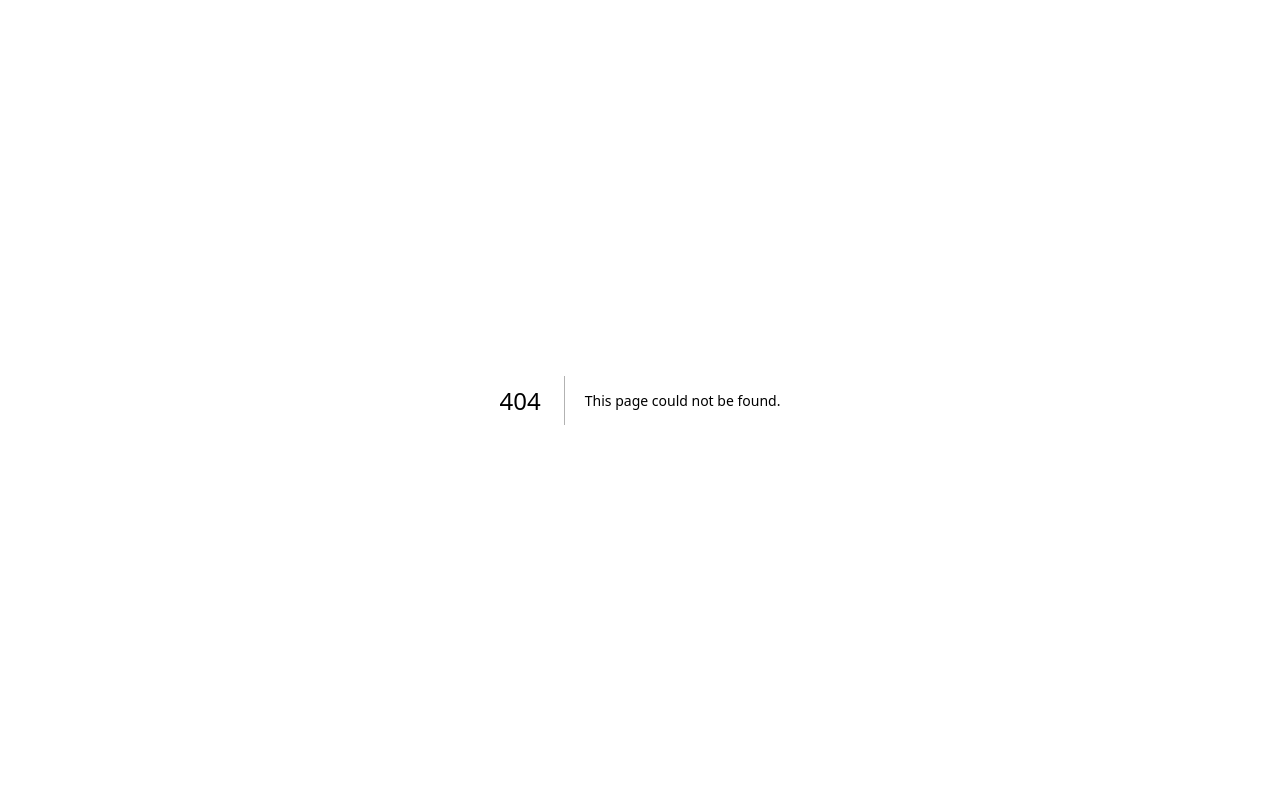
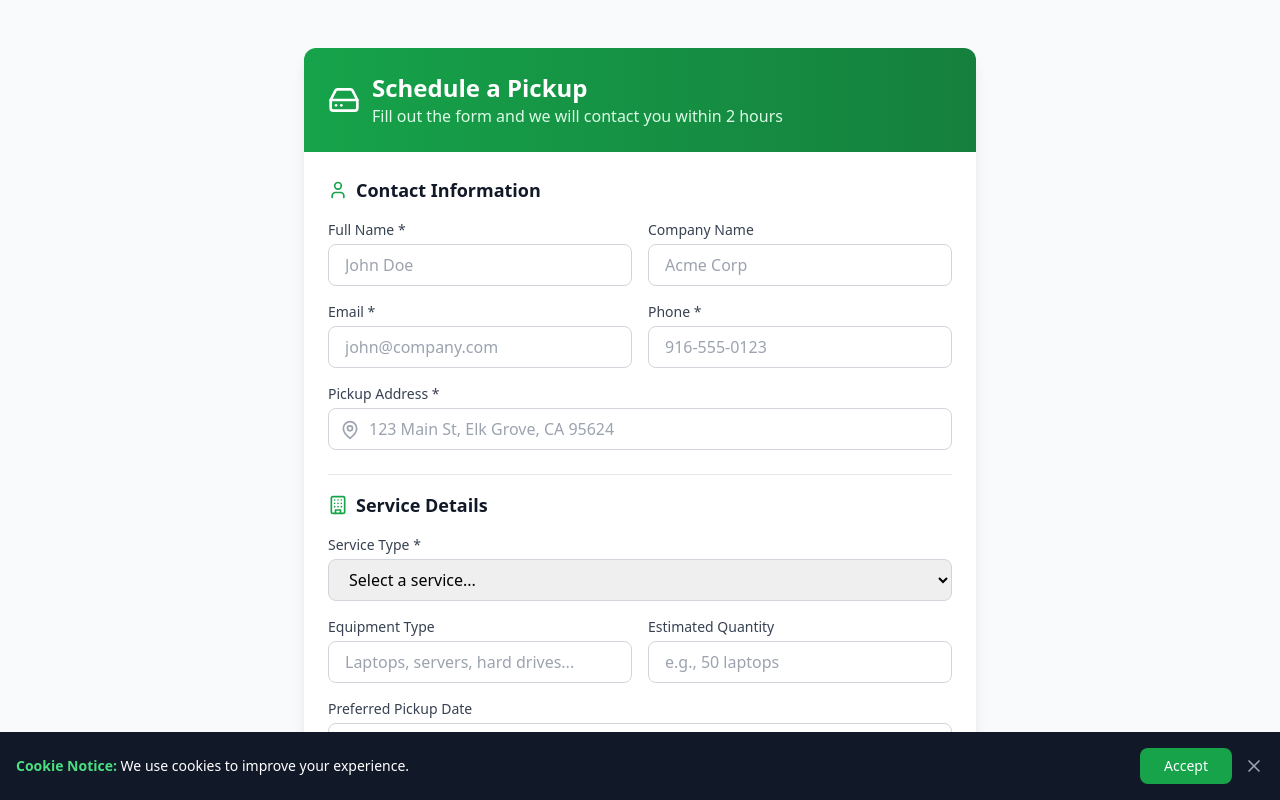
Before and after one commit to Zakanova/ppsprecyclingllc, a Next.js app: page /schedule in a window 1280 px wide. Before the commit this address had no page. Shown: the top 800 px of the page. Built offline with nearby package versions, Linux system fonts and the light colour scheme.

Commit message:
Add schedule form with job details, cookie consent, and update button links

```diff
--- a/app/layout.tsx
+++ b/app/layout.tsx
@@ -1,14 +1,18 @@
 import './globals.css'
+import CookieConsent from '@/components/CookieConsent'
 
 export const metadata = {
   title: 'PPS Recycling LLC - IT Asset Disposition & E-Waste Recycling',
-  description: 'Secure IT asset disposition and e-waste recycling for Elk Grove and Sacramento businesses. Free pickup, certified data destruction, revenue sharing.',
+  description: 'Secure IT asset disposition and e-waste recycling for Elk Grove and Sacramento businesses.',
 }
 
 export default function RootLayout({ children }: { children: React.ReactNode }) {
   return (
     <html lang="en">
-      <body>{children}</body>
+      <body>
+        {children}
+        <CookieConsent />
+      </body>
     </html>
   )
 }
--- a/app/page.tsx
+++ b/app/page.tsx
@@ -157,14 +157,14 @@ function WelcomeSection({ setView }: { setView: (view: 'welcome' | 'buy' | 'itad
               <p className="text-sm text-green-100 mb-4">Ready to schedule a pickup?</p>
               <div className="flex flex-col sm:flex-row justify-center gap-4">
                 <a
-                  href="mailto:info@ppsprecycling.com?subject=E-Waste Pickup Request - Elk Grove"
+                  href="/schedule?type=ewaste"
                   className="bg-blue-600 hover:bg-blue-700 text-white font-bold py-3 px-6 rounded-lg flex items-center justify-center space-x-2 transition-all"
                 >
                   <Truck className="h-5 w-5" />
                   <span>Schedule E-Waste Pickup</span>
                 </a>
                 <a
-                  href="mailto:info@ppsprecycling.com?subject=ITAD/Data Destruction Pickup Request"
+                  href="/schedule?type=itad"
                   className="bg-gray-800 hover:bg-gray-900 text-white font-bold py-3 px-6 rounded-lg flex items-center justify-center space-x-2 transition-all"
                 >
                   <HardDrive className="h-5 w-5" />
@@ -300,14 +300,14 @@ function ITADSection() {
           {/* Separate Schedule Buttons */}
           <div className="flex flex-col sm:flex-row justify-center gap-4">
             <a
-              href="mailto:info@ppsprecycling.com?subject=E-Waste Pickup Request - Elk Grove"
+              href="/schedule?type=ewaste"
               className="bg-orange-500 hover:bg-orange-600 text-white font-bold py-4 px-8 rounded-lg inline-flex items-center justify-center space-x-2"
             >
               <Truck className="h-5 w-5" />
               <span>Schedule E-Waste Pickup</span>
             </a>
             <a
-              href="mailto:info@ppsprecycling.com?subject=ITAD/Data Destruction Pickup Request"
+              href="/schedule?type=itad"
               className="bg-green-600 hover:bg-green-700 text-white font-bold py-4 px-8 rounded-lg inline-flex items-center justify-center space-x-2"
             >
               <HardDrive className="h-5 w-5" />
--- /dev/null
+++ b/app/schedule/page.tsx
@@ -0,0 +1,168 @@
+"use client"
+
+import { useState } from 'react'
+import { useSearchParams } from 'next/navigation'
+import { Truck, HardDrive, User, Mail, Phone, MapPin, Building, ArrowRight, CheckCircle } from 'lucide-react'
+
+export default function SchedulePage() {
+  const searchParams = useSearchParams()
+  const type = searchParams.get('type') || 'general'
+
+  const [formData, setFormData] = useState({
+    name: '',
+    company: '',
+    email: '',
+    phone: '',
+    address: '',
+    serviceType: type === 'ewaste' ? 'E-Waste Pickup' : type === 'itad' ? 'ITAD/Data Destruction' : '',
+    equipmentType: '',
+    quantity: '',
+    preferredDate: '',
+    notes: ''
+  })
+
+  const [submitted, setSubmitted] = useState(false)
+
+  const handleSubmit = (e: React.FormEvent) => {
+    e.preventDefault()
+    setSubmitted(true)
+  }
+
+  const handleChange = (e: React.ChangeEvent<HTMLInputElement | HTMLTextAreaElement | HTMLSelectElement>) => {
+    setFormData({ ...formData, [e.target.name]: e.target.value })
+  }
+
+  if (submitted) {
+    return (
+      <div className="min-h-screen bg-gray-50 flex items-center justify-center p-4">
+        <div className="max-w-md w-full bg-white rounded-lg shadow-lg p-8 text-center">
+          <div className="w-16 h-16 bg-green-100 rounded-full flex items-center justify-center mx-auto mb-4">
+            <CheckCircle className="w-8 h-8 text-green-600" />
+          </div>
+          <h1 className="text-2xl font-bold text-gray-900 mb-2">Request Received!</h1>
+          <p className="text-gray-600 mb-4">
+            Thank you {formData.name}. We will contact you within 2 hours at {formData.phone}.
+          </p>
+          <a href="/" className="inline-block bg-blue-600 hover:bg-blue-700 text-white font-medium py-3 px-6 rounded-lg">
+            Back to Homepage
+          </a>
+        </div>
+      </div>
+    )
+  }
+
+  return (
+    <div className="min-h-screen bg-gray-50 py-12 px-4">
+      <div className="max-w-2xl mx-auto">
+        <div className="bg-white rounded-xl shadow-lg overflow-hidden">
+          <div className="bg-gradient-to-r from-green-600 to-green-700 text-white p-6">
+            <div className="flex items-center space-x-3">
+              {type === 'ewaste' ? <Truck className="h-8 w-8" /> : <HardDrive className="h-8 w-8" />}
+              <div>
+                <h1 className="text-2xl font-bold">Schedule a Pickup</h1>
+                <p className="text-green-100">Fill out the form and we will contact you within 2 hours</p>
+              </div>
+            </div>
+          </div>
+
+          <form onSubmit={handleSubmit} className="p-6 space-y-6">
+            <div className="space-y-4">
+              <h2 className="text-lg font-semibold text-gray-900 flex items-center">
+                <User className="h-5 w-5 mr-2 text-green-600" />
+                Contact Information
+              </h2>
+
+              <div className="grid grid-cols-1 md:grid-cols-2 gap-4">
+                <div>
+                  <label className="block text-sm font-medium text-gray-700 mb-1">Full Name *</label>
+                  <input type="text" name="name" required value={formData.name} onChange={handleChange}
+                    className="w-full px-4 py-2 border border-gray-300 rounded-lg focus:ring-2 focus:ring-green-500" placeholder="John Doe" />
+                </div>
+                <div>
+                  <label className="block text-sm font-medium text-gray-700 mb-1">Company Name</label>
+                  <input type="text" name="company" value={formData.company} onChange={handleChange}
+                    className="w-full px-4 py-2 border border-gray-300 rounded-lg focus:ring-2 focus:ring-green-500" placeholder="Acme Corp" />
+                </div>
+              </div>
+
+              <div className="grid grid-cols-1 md:grid-cols-2 gap-4">
+                <div>
+                  <label className="block text-sm font-medium text-gray-700 mb-1">Email *</label>
+                  <input type="email" name="email" required value={formData.email} onChange={handleChange}
+                    className="w-full px-4 py-2 border border-gray-300 rounded-lg focus:ring-2 focus:ring-green-500" placeholder="john@company.com" />
+                </div>
+                <div>
+                  <label className="block text-sm font-medium text-gray-700 mb-1">Phone *</label>
+                  <input type="tel" name="phone" required value={formData.phone} onChange={handleChange}
+                    className="w-full px-4 py-2 border border-gray-300 rounded-lg focus:ring-2 focus:ring-green-500" placeholder="916-555-0123" />
+                </div>
+              </div>
+
+              <div>
+                <label className="block text-sm font-medium text-gray-700 mb-1">Pickup Address *</label>
+                <div className="relative">
+                  <MapPin className="absolute left-3 top-3 h-5 w-5 text-gray-400" />
+                  <input type="text" name="address" required value={formData.address} onChange={handleChange}
+                    className="w-full pl-10 pr-4 py-2 border border-gray-300 rounded-lg focus:ring-2 focus:ring-green-500" placeholder="123 Main St, Elk Grove, CA 95624" />
+                </div>
+              </div>
+            </div>
+
+            <div className="space-y-4 pt-4 border-t">
+              <h2 className="text-lg font-semibold text-gray-900 flex items-center">
+                <Building className="h-5 w-5 mr-2 text-green-600" />
+                Service Details
+              </h2>
+
+              <div>
+                <label className="block text-sm font-medium text-gray-700 mb-1">Service Type *</label>
+                <select name="serviceType" required value={formData.serviceType} onChange={handleChange}
+                  className="w-full px-4 py-2 border border-gray-300 rounded-lg focus:ring-2 focus:ring-green-500">
+                  <option value="">Select a service...</option>
+                  <option value="E-Waste Pickup">E-Waste Recycling Pickup</option>
+                  <option value="ITAD/Data Destruction">ITAD / Data Destruction</option>
+                  <option value="Office Cleanout">Office Electronics Cleanout</option>
+                  <option value="Data Center Decommission">Data Center Decommission</option>
+                </select>
+              </div>
+
+              <div className="grid grid-cols-1 md:grid-cols-2 gap-4">
+                <div>
+                  <label className="block text-sm font-medium text-gray-700 mb-1">Equipment Type</label>
+                  <input type="text" name="equipmentType" value={formData.equipmentType} onChange={handleChange}
+                    className="w-full px-4 py-2 border border-gray-300 rounded-lg focus:ring-2 focus:ring-green-500" placeholder="Laptops, servers, hard drives..." />
+                </div>
+                <div>
+                  <label className="block text-sm font-medium text-gray-700 mb-1">Estimated Quantity</label>
+                  <input type="text" name="quantity" value={formData.quantity} onChange={handleChange}
+                    className="w-full px-4 py-2 border border-gray-300 rounded-lg focus:ring-2 focus:ring-green-500" placeholder="e.g., 50 laptops" />
+                </div>
+              </div>
+
+              <div>
+                <label className="block text-sm font-medium text-gray-700 mb-1">Preferred Pickup Date</label>
+                <input type="date" name="preferredDate" value={formData.preferredDate} onChange={handleChange}
+                  className="w-full px-4 py-2 border border-gray-300 rounded-lg focus:ring-2 focus:ring-green-500" />
+              </div>
+
+              <div>
+                <label className="block text-sm font-medium text-gray-700 mb-1">Additional Notes</label>
+                <textarea name="notes" rows={3} value={formData.notes} onChange={handleChange}
+                  className="w-full px-4 py-2 border border-gray-300 rounded-lg focus:ring-2 focus:ring-green-500"
+                  placeholder="Any special instructions or questions..." />
+              </div>
+            </div>
+
+            <div className="pt-4">
+              <button type="submit"
+                className="w-full bg-green-600 hover:bg-green-700 text-white font-bold py-4 px-6 rounded-lg flex items-center justify-center space-x-2">
+                <span>Submit Pickup Request</span>
+                <ArrowRight className="h-5 w-5" />
+              </button>
+            </div>
+          </form>
+        </div>
+      </div>
+    </div>
+  )
+}
--- /dev/null
+++ b/components/CookieConsent.tsx
@@ -0,0 +1,38 @@
+"use client"
+
+import { useState, useEffect } from 'react'
+import { X } from 'lucide-react'
+
+export default function CookieConsent() {
+  const [show, setShow] = useState(false)
+
+  useEffect(() => {
+    const consent = localStorage.getItem('pps-cookie-consent')
+    if (!consent) setShow(true)
+  }, [])
+
+  const accept = () => {
+    localStorage.setItem('pps-cookie-consent', 'accepted')
+    setShow(false)
+  }
+
+  if (!show) return null
+
+  return (
+    <div className="fixed bottom-0 left-0 right-0 bg-gray-900 text-white p-4 z-50 shadow-lg">
+      <div className="max-w-7xl mx-auto flex flex-col sm:flex-row items-center justify-between gap-4">
+        <p className="text-sm">
+          <strong className="text-green-400">Cookie Notice:</strong> We use cookies to improve your experience.
+        </p>
+        <div className="flex items-center gap-3">
+          <button onClick={accept} className="bg-green-600 hover:bg-green-700 text-white px-6 py-2 rounded-lg text-sm font-medium">
+            Accept
+          </button>
+          <button onClick={() => setShow(false)} className="text-gray-400 hover:text-white">
+            <X className="h-5 w-5" />
+          </button>
+        </div>
+      </div>
+    </div>
+  )
+}
```
